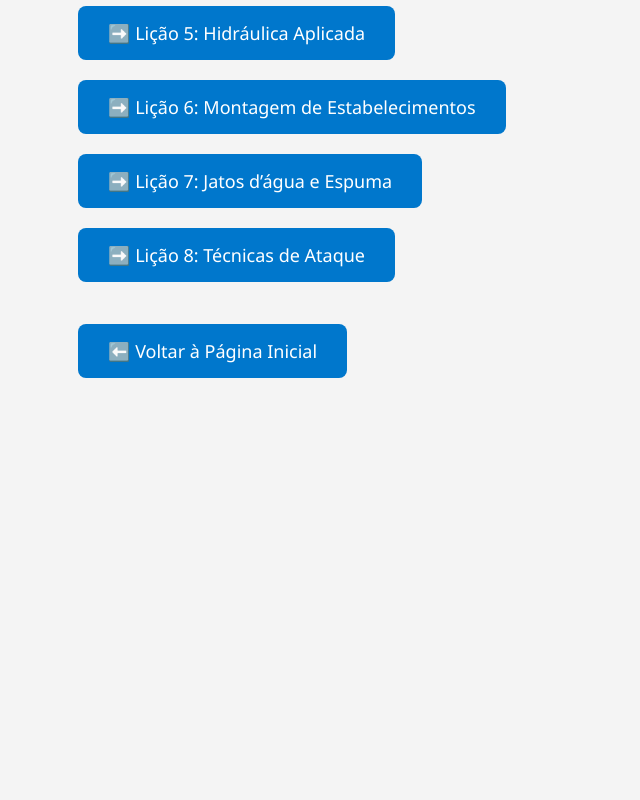
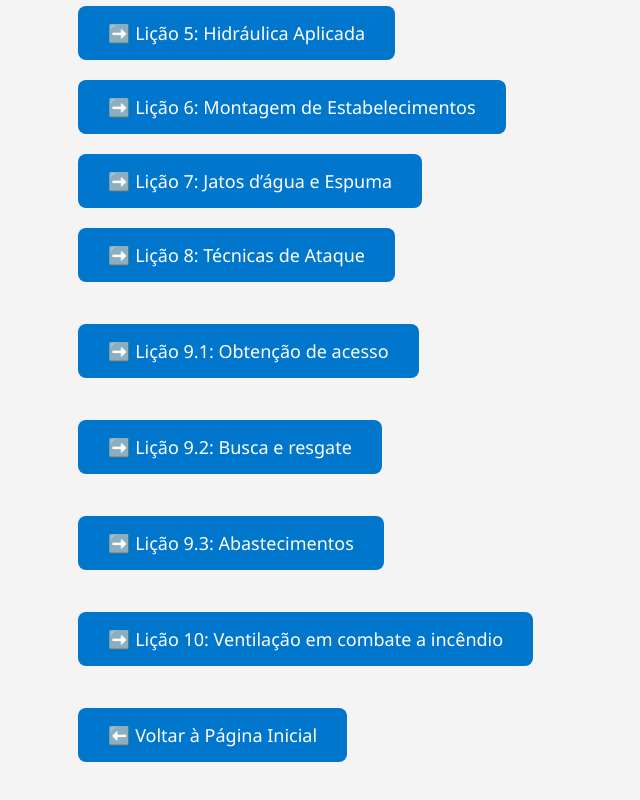
Before and after one commit to Birinightss/CBMSC, a plain HTML site: page docs/incendio/index.html in a window 1280 px wide. Shown: the part 558-1358 px from the top of the page, without its empty margins (0-640 px from the left). Before the commit the page ends 1014 px from the top, so only its background shows below. Drawn offline with Linux system fonts and the light colour scheme.

Commit message:
Update index.html

```diff
--- a/docs/incendio/index.html
+++ b/docs/incendio/index.html
@@ -45,6 +45,11 @@
   <a class="btn" href="simulado6.html">➡️ Lição 6: Montagem de Estabelecimentos</a><br>
   <a class="btn" href="simulado7.html">➡️ Lição 7: Jatos d’água e Espuma</a><br>
   <a class="btn" href="simulado8.html">➡️ Lição 8: Técnicas de Ataque</a><br><br>
+  <a class="btn" href="simulado9_1.html">➡️ Lição 9.1: Obtenção de acesso</a><br><br>
+  <a class="btn" href="simulado9_2.html">➡️ Lição 9.2: Busca e resgate</a><br><br>
+  <a class="btn" href="simulado9_3.html">➡️ Lição 9.3: Abastecimentos</a><br><br>
+  <a class="btn" href="simulado10.html">➡️ Lição 10: Ventilação em combate a incêndio</a><br><br>
+
   <a class="btn" href="../index.html">⬅️ Voltar à Página Inicial</a>
 
 
```
